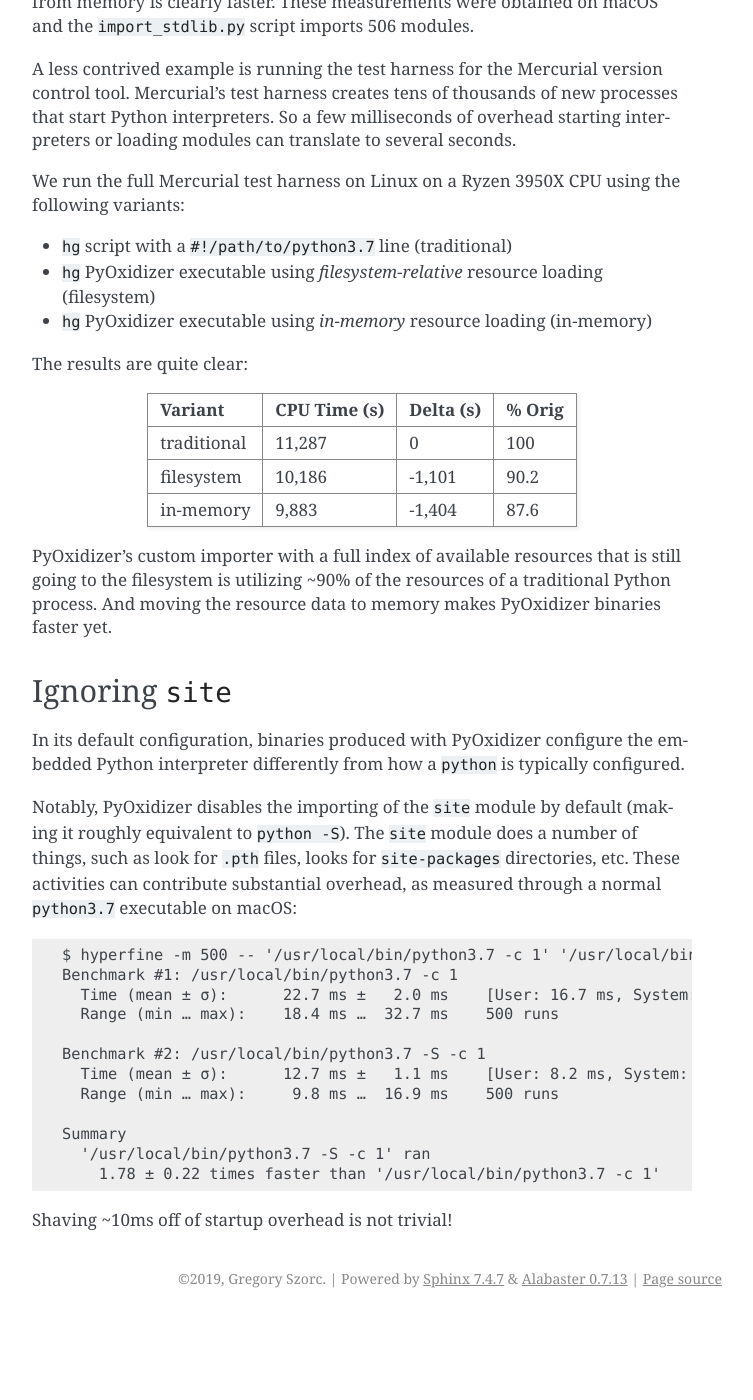
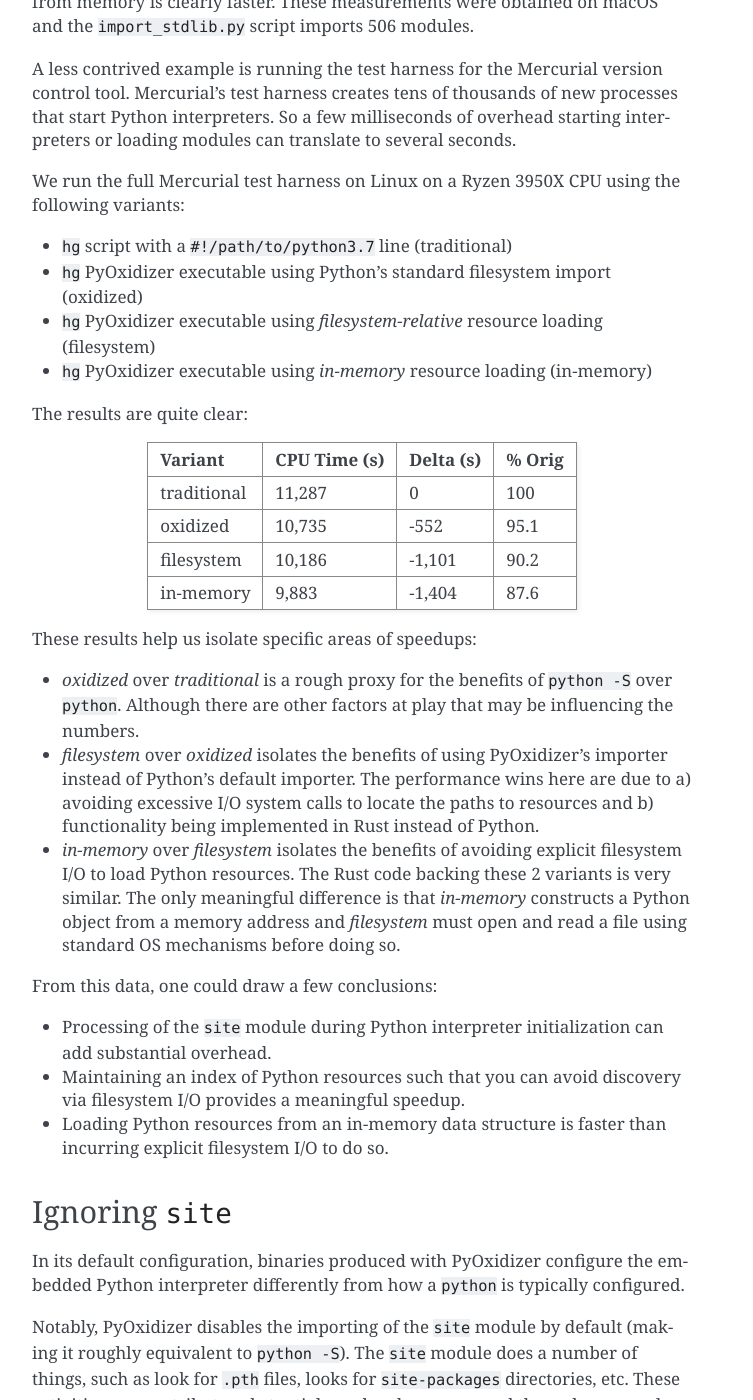
Before and after one commit to indygreg/PyOxidizer, a Sphinx documentation site: the page built from docs/packaging_performance.rst, in a window 1280 px wide and 1400 px high, scrolled down 1633 px. Shown: the whole window, without its empty margins (388-1141 px from the left). Built offline with Sphinx 7.4.7, drawn with Linux system fonts in a browser that asks for light colours; the version number could not be read and is left out; before the commit the page ends 2951 px from its top, so only the background shows below that.

Commit message:
docs: update performance results
The old results for Mercurial were missing an important
case utilizing a PyOxidizer executable with the stdlib importer.
This result helps isolate the overhead of Python's stdlib
importer versus PyOxidizer's.

Unsurprisingly, the stdlib importer's performance falls between
vanilla Python and PyOxidizer's importer.

```diff
--- a/docs/packaging_performance.rst
+++ b/docs/packaging_performance.rst
@@ -90,6 +90,7 @@
 following variants:
 
 * ``hg`` script with a ``#!/path/to/python3.7`` line (traditional)
+* ``hg`` PyOxidizer executable using Python's standard filesystem import (oxidized)
 * ``hg`` PyOxidizer executable using *filesystem-relative* resource loading (filesystem)
 * ``hg`` PyOxidizer executable using *in-memory* resource loading (in-memory)
 
@@ -100,15 +101,38 @@
 +=============+==============+===========+========+
 | traditional |       11,287 |         0 |    100 |
 +-------------+--------------+-----------+--------+
+| oxidized    |       10,735 |      -552 |   95.1 |
++-------------+--------------+-----------+--------+
 | filesystem  |       10,186 |    -1,101 |   90.2 |
 +-------------+--------------+-----------+--------+
 | in-memory   |        9,883 |    -1,404 |   87.6 |
 +-------------+--------------+-----------+--------+
 
-PyOxidizer's custom importer with a full index of available resources
-that is still going to the filesystem is utilizing ~90% of the resources
-of a traditional Python process. And moving the resource data to memory
-makes PyOxidizer binaries faster yet.
+These results help us isolate specific areas of speedups:
+
+* *oxidized* over *traditional* is a rough proxy for the benefits of
+  ``python -S`` over ``python``. Although there are other factors at
+  play that may be influencing the numbers.
+* *filesystem* over *oxidized* isolates the benefits of using PyOxidizer's
+  importer instead of Python's default importer. The performance wins here
+  are due to a) avoiding excessive I/O system calls to locate the paths
+  to resources and b) functionality being implemented in Rust instead
+  of Python.
+* *in-memory* over *filesystem* isolates the benefits of avoiding
+  explicit filesystem I/O to load Python resources. The Rust code
+  backing these 2 variants is very similar. The only meaningful
+  difference is that *in-memory* constructs a Python object from
+  a memory address and *filesystem* must open and read a file using
+  standard OS mechanisms before doing so.
+
+From this data, one could draw a few conclusions:
+
+* Processing of the ``site`` module during Python interpreter
+  initialization can add substantial overhead.
+* Maintaining an index of Python resources such that you can avoid
+  discovery via filesystem I/O provides a meaningful speedup.
+* Loading Python resources from an in-memory data structure is
+  faster than incurring explicit filesystem I/O to do so.
 
 Ignoring ``site``
 =================
```
